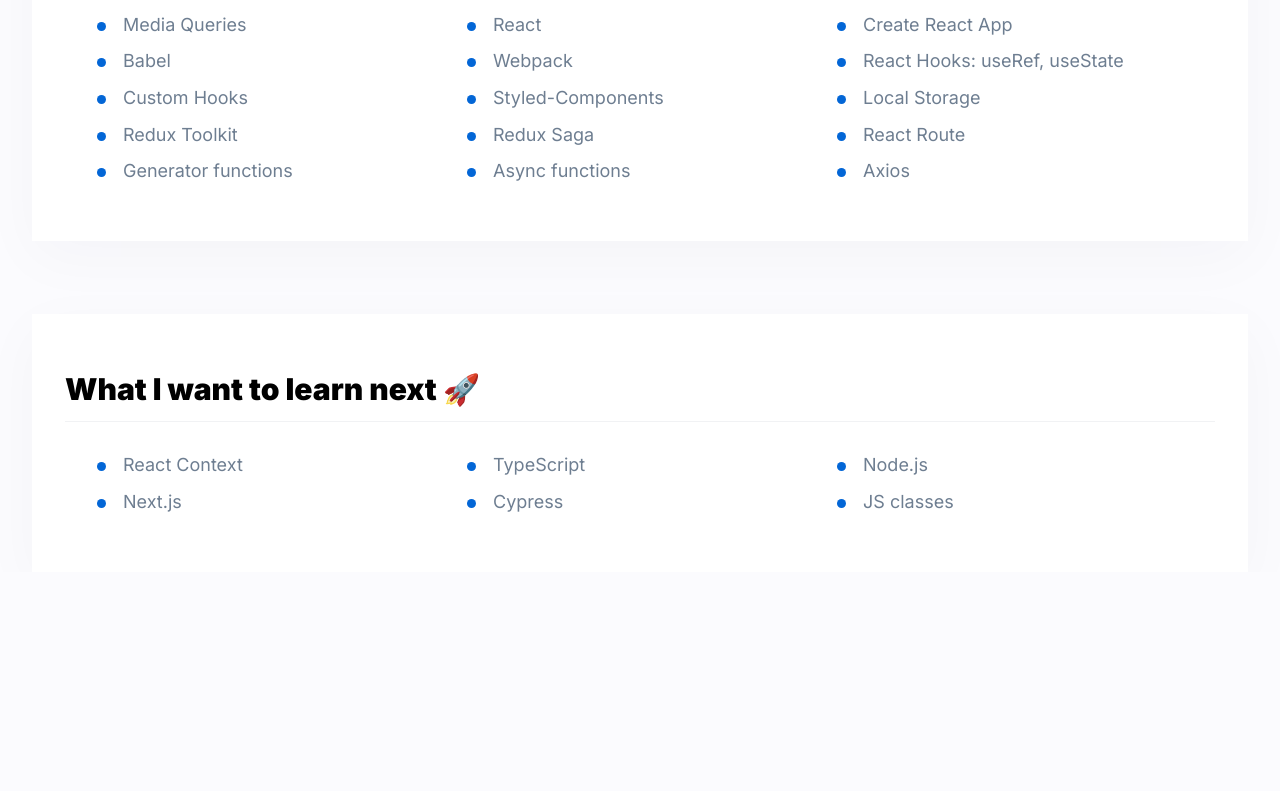
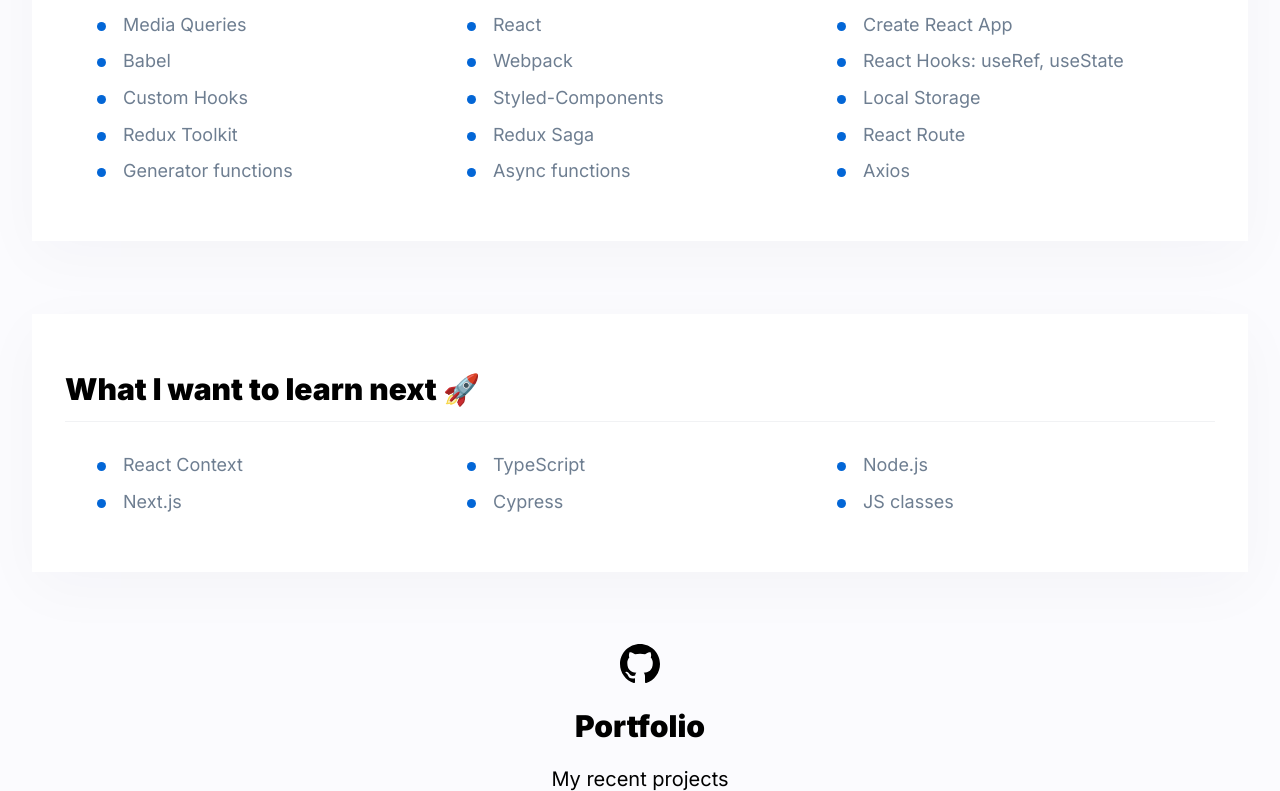
Before and after one commit to KrystianZybura/Personal-Homepage, a React (Vite) app: page / in a window 1280 px wide. Shown: the part 776-1567 px from the top of the page. Before the commit the page ends 1348 px from the top, so only its background shows below. Built offline with nearby package versions, Linux system fonts and the light colour scheme.

Commit message:
initial setup for Repositories created

```diff
--- a/src/App/homepage/Repositories/index.jsx
+++ b/src/App/homepage/Repositories/index.jsx
@@ -1,3 +1,19 @@
-const Repositories = () => <div></div>;
+import {
+  RepositoriesContainer,
+  RepositoriesHeader,
+  RepositoriesSubTitle,
+  RepositoriesTitle,
+} from "./styled";
+
+const Repositories = () => (
+  <>
+    <RepositoriesHeader>
+      <img src="github-logo.svg" alt="Github logo" />
+      <RepositoriesTitle>Portfolio</RepositoriesTitle>
+      <RepositoriesSubTitle>My recent projects</RepositoriesSubTitle>
+    </RepositoriesHeader>
+    <RepositoriesContainer></RepositoriesContainer>
+  </>
+);
 
 export default Repositories;
--- a/src/App/homepage/Repositories/styled.js
+++ b/src/App/homepage/Repositories/styled.js
@@ -1 +1,29 @@
 import { styled } from "styled-components";
+
+const RepositoriesHeader = styled.div`
+  display: grid;
+  place-items: center;
+  margin-top: 72px;
+`;
+
+const RepositoriesTitle = styled.h2`
+  font-size: 30px;
+  font-weight: 900;
+`;
+
+const RepositoriesSubTitle = styled.span`
+  font-size: 20px;
+`;
+
+const RepositoriesContainer = styled.div`
+  display: grid;
+  grid-template-columns: 1fr 1fr;
+  grid-gap: 32px;
+`;
+
+export {
+  RepositoriesContainer,
+  RepositoriesHeader,
+  RepositoriesTitle,
+  RepositoriesSubTitle,
+};
```
